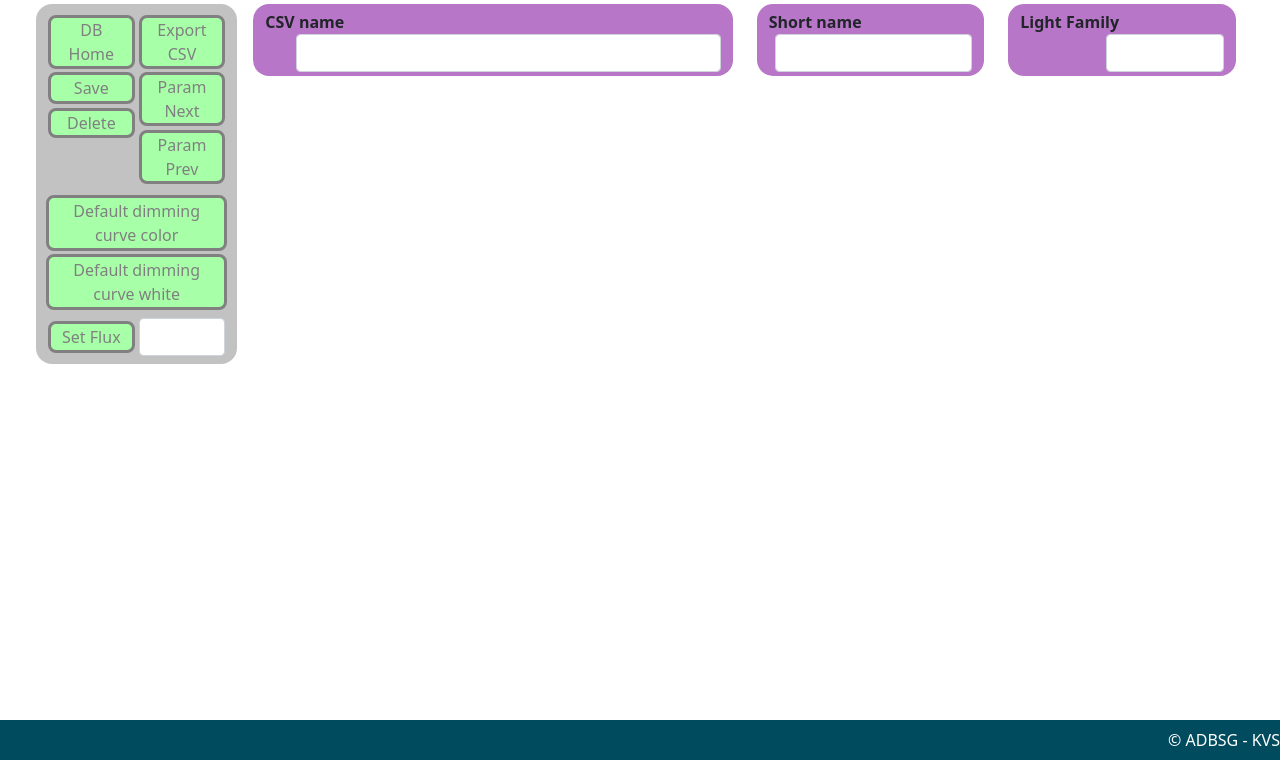
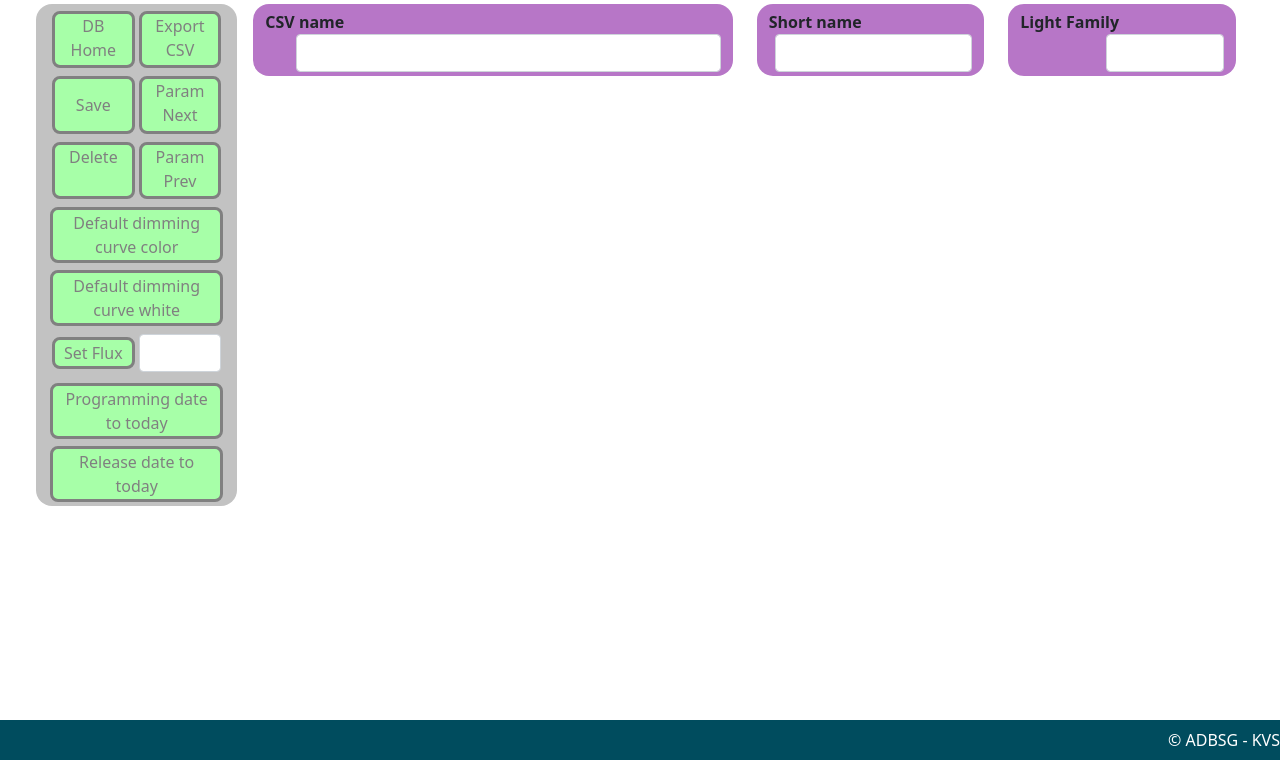
Before and after one commit to KoenVanSever/flask_app_koenvs, a Flask app: template app/templates/params/detail.html in a window 1280 px wide. Shown: the part 40-800 px from the top of the page. Run offline with Flask 2, Linux system fonts and the light colour scheme; the template is opened without the code that fills it, so the values that code supplies are empty; some libraries are stand-ins or nearby versions.

Commit message:
detail date interactions

```diff
--- a/app/static/css/bootstrap_extended.css
+++ b/app/static/css/bootstrap_extended.css
@@ -56,6 +56,7 @@ a:hover { color: inherit;}
   border-radius: 0.5rem;
   border-style: solid;
   display: block;
+  text-align: center;
 }
 
 .detail-button {
--- a/app/static/js/param_detail.js
+++ b/app/static/js/param_detail.js
@@ -35,30 +35,30 @@ const vol2b = $("input[name='Nominal Voltage (10 mV)']");
 
 let compareCurrent = (function (obj1, obj2) {
     if (obj1[0].value == obj2[0].value) {
-        obj1.css({ "border-color": "green", "border-width": "0.2rem" });
-        obj2.css({ "border-color": "green", "border-width": "0.2rem" });
+        obj1.css({ "border-color": "green", "border-width": "0.3rem" });
+        obj2.css({ "border-color": "green", "border-width": "0.3rem" });
     } else {
-        obj1.css({ "border-color": "red", "border-width": "0.2rem" });
-        obj2.css({ "border-color": "red", "border-width": "0.2rem" });
+        obj1.css({ "border-color": "red", "border-width": "0.3rem" });
+        obj2.css({ "border-color": "red", "border-width": "0.3rem" });
     }
 });
 
 let compareFlux = (function () {
     let array = flux.map(function () { return $(this).val() }).get();
     if (array.every((e) => { return e == array[0]; })) {
-        flux.css({ "border-color": "green", "border-width": "0.2rem" });
+        flux.css({ "border-color": "green", "border-width": "0.3rem" });
     } else {
-        flux.css({ "border-color": "red", "border-width": "0.2rem" });
+        flux.css({ "border-color": "red", "border-width": "0.3rem" });
     }
 });
 
 let compareVoltage = (function () {
     if ((vol1b.val() < 255 && vol2b.val() == 65535) || (vol1b.val() == 255 && vol2b.val() > 2500)) {
-        vol1b.css({ "border-color": "green", "border-width": "0.2rem" });
-        vol2b.css({ "border-color": "green", "border-width": "0.2rem" });
+        vol1b.css({ "border-color": "green", "border-width": "0.3rem" });
+        vol2b.css({ "border-color": "green", "border-width": "0.3rem" });
     } else {
-        vol1b.css({ "border-color": "red", "border-width": "0.2rem" });
-        vol2b.css({ "border-color": "red", "border-width": "0.2rem" });
+        vol1b.css({ "border-color": "red", "border-width": "0.3rem" });
+        vol2b.css({ "border-color": "red", "border-width": "0.3rem" });
     }
 });
 
@@ -74,6 +74,28 @@ compareVoltage()
 vol1b.on("keyup", () => compareVoltage());
 vol2b.on("keyup", () => compareVoltage());
 
+const today = new Date();
+$("#release_today").on("click", () => {
+    let year = today.getFullYear();
+    let week = ISO8601_week_no(today);
+    $("input[name='Release Year']").val(String(year - 2000));
+    $("input[name='Inverse Release Year']").val(String(255 - (year - 2000)));
+    $("input[name='Release Week']").val(String(week));
+    $("input[name='Inverse Release Week']").val(String(255 - week));
+    $("input[name='Release Version']").val("1");
+    $("input[name='Inverse Release Version']").val("254");
+    $("input[name='Release Not Used']").val("1");
+    $("input[name='Inverse Release Not Used']").val("254");
+});
+$("#prog_today").on("click", () => {
+    let [month, day, year] = today.toLocaleDateString().split("/");
+    let [hour, minute, second] = today.toLocaleTimeString().slice(0, 7).split(":");
+    $("input[name='Programming Date Year']").val(year.substring(year.length - 2, year.length));
+    $("input[name='Programming Date Month']").val(month);
+    $("input[name='Programming Date Day']").val(day);
+    $("input[name='Programming Date Hour']").val(hour);
+})
+
 
 // -- Named functions:
 function makeDimmingCurve(input) {
@@ -84,3 +106,15 @@ function makeDimmingCurve(input) {
         i += 1;
     }
 }
+
+function ISO8601_week_no(dt) {
+    let tdt = new Date(dt.valueOf());
+    let dayn = (dt.getDay() + 6) % 7;
+    tdt.setDate(tdt.getDate() - dayn + 3);
+    let firstThursday = tdt.valueOf();
+    tdt.setMonth(0, 1);
+    if (tdt.getDay() !== 4) {
+        tdt.setMonth(0, 1 + ((4 - tdt.getDay()) + 7) % 7);
+    }
+    return 1 + Math.ceil((firstThursday - tdt) / 604800000);
+}
--- a/app/templates/params/detail.html
+++ b/app/templates/params/detail.html
@@ -6,39 +6,46 @@ Param with id {{ param.id }}
 
 {% block cont_main %}
 <div class="row">
-    <div class="col-2 action-bar mt-1">
-        <div class="row my-2 gx-1">
-            <div class="col-6">
-                <a href="{{ url_for('params.index') }}" class="button-adb detail-button">DB Home</a>
-                <button id="save_db" class="button-adb detail-button">Save</button>
-                <a href="{{ url_for('params.delete', param_id = param.id) }}"
-                    class="button-adb detail-button">Delete</a>
-
-            </div> <!-- 1st row -->
-            <div class="col-6">
-                <a href="{{ url_for('params.export', param_id = param.id) }}" class="button-adb detail-button">Export
-                    CSV</a>
-                <a href="{{ url_for('params.detail', param_id = id_prev_next.1)}}"
-                    class="button-adb detail-button">Param Next</a>
-                <a href="{{ url_for('params.detail', param_id = id_prev_next.0)}}"
-                    class="button-adb detail-button">Param Prev</a>
-
-            </div> <!-- 2nd row-->
-        </div> <!-- row buttons -->
-        <div class="row my-2 gx-1">
+    <div class="col-2 px-3 action-bar mt-1">
+        <div class="row gx-1">
+            <div class="col-lg-6 my-1"><a href="{{ url_for('params.index') }}" class="button-adb detail-button h-100">DB
+                    Home</a></div>
+            <div class="col-lg-6 my-1"><a href="{{ url_for('params.export', param_id = param.id) }}"
+                    class="button-adb detail-button h-100">Export
+                    CSV</a></div>
+        </div>
+        <div class="row gx-1">
+            <div class="col-lg-6 my-1"><button id="save_db" class="button-adb detail-button h-100">Save</button></div>
+            <div class="col-lg-6 my-1"><a href="{{ url_for('params.detail', param_id = id_prev_next.1)}}"
+                    class="button-adb detail-button h-100">Param
+                    Next</a></div>
+        </div>
+        <div class="row gx-1">
+            <div class="col-lg-6 my-1"><a href="{{ url_for('params.delete', param_id = param.id) }}"
+                    class="button-adb detail-button h-100">Delete</a></div>
+            <div class="col-lg-6 my-1"><a href="{{ url_for('params.detail', param_id = id_prev_next.0)}}"
+                    class="button-adb detail-button h-100">Param
+                    Prev</a></div>
+        </div>
+        <div class="row my-1 gx-1">
             <button id="dc-color" class="button-adb detail-button">Default dimming curve color</button>
+        </div>
+        <div class="row my-1 gx-1">
             <button id="dc-white" class="button-adb detail-button">Default dimming curve white</button>
         </div>
-        <div class="row my-2 gx-1">
-            <div class="col-6">
-                <button id="set-flux" class="button-adb detail-button">Set Flux</button>
-            </div>
-            <div class="col-6">
-                <input id="flux-input" class="form-control side-bar-input">
-            </div>
+        <div class="row gx-1">
+            <div class="col-lg-6 my-1"><button id="set-flux" class="button-adb detail-button">Set Flux</button></div>
+            <div class="col-lg-6 my-1"><input id="flux-input" class="form-control side-bar-input"></div>
+        </div>
+        <div class="row my-1 gx-1">
+            <button id="prog_today" class="button-adb detail-button">Programming date to today</button>
+        </div>
+        <div class="row my-1 gx-1">
+            <button id="release_today" class="button-adb detail-button">Release date to today</button>
         </div>
         {% include 'params/flashes.html' %}
-    </div> <!-- col-2 -->
+    </div> <!-- 2nd row-->
+
 
     <div class="col-10">
         <form id="param-form" method="post" action="{{ url_for('params.detail', param_id = param.id) }}">
```
